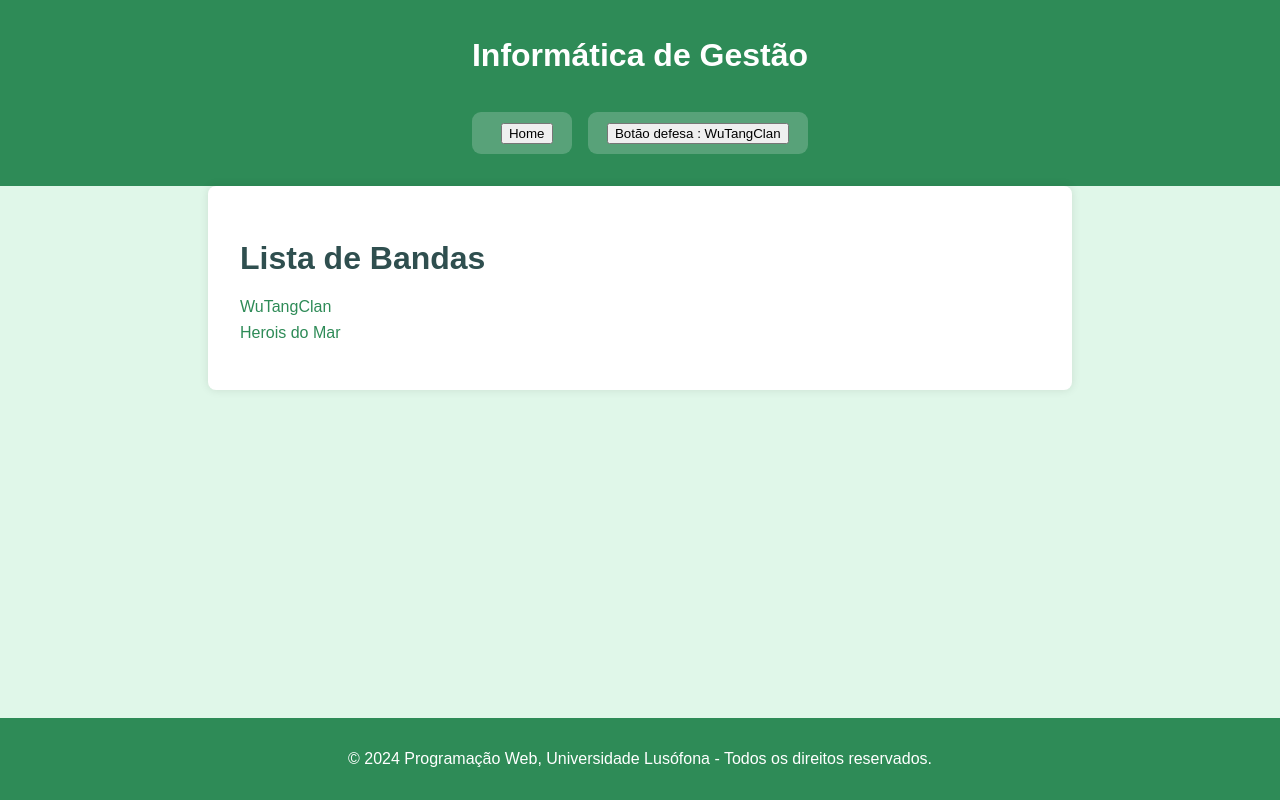
After one commit to EduCalhancas/PW-Projeto-Final, a Django app: page /bandas/index/ in a window 1280 px wide. The commit adds this page. Run offline with Django 4.2, Linux system fonts and the light colour scheme; data comes from the database, SQL or seed files in the repository; both versions use the stored data as it was after the commit.

Commit message:
projFinal

```diff
--- a/bandas/models.py
+++ b/bandas/models.py
@@ -3,6 +3,7 @@ from django.db import models
 # Create your models here.
 
 class Banda(models.Model):
+    idbanda = models.IntegerField(default=1)
     nome = models.CharField(max_length=100)
     membros = models.TextField()
     descricao = models.TextField()
--- /dev/null
+++ b/bandas/serializers.py
@@ -0,0 +1,4 @@
+from rest_framework import serializers
+
+class BandaSerializer(serializers.Serializer):
+    nome = serializers.CharField(max_length=100)
--- /dev/null
+++ b/bandas/templates/bandas/index.html
@@ -0,0 +1,107 @@
+<!DOCTYPE html>
+<html lang="pt">
+<head>
+    <meta charset="UTF-8">
+    <meta name="viewport" content="width=device-width, initial-scale=3.0">
+    <title>App Curso</title>
+    <style>
+        body {
+            background: #e0f7e9;
+            color: #2f4f4f;
+            font-family: Arial, sans-serif;
+            margin: 0;
+            padding: 0;
+        }
+        header {
+            background: #2e8b57;
+            color: white;
+            padding: 1em;
+            text-align: center;
+        }
+        .menu {
+            display: flex;
+            gap: 1em;
+            justify-content: center;
+            background: #2e8b57;
+            padding: 1em 0;
+        }
+        .menu a {
+            color: white;
+            text-decoration: none;
+            font-size: 1.2em;
+            padding: 0.5em 1em;
+            background: rgba(255, 255, 255, 0.2);
+            border-radius: 9px;
+            transition: background 0.3s, transform 0.3s;
+        }
+        .menu a:hover {
+            background: #3cb371;
+            transform: scale(1.05);
+        }
+        .menu a i {
+            margin-right: 0.5em;
+        }
+        main {
+            padding: 2em;
+            max-width: 800px;
+            margin: auto;
+            background: white;
+            border-radius: 8px;
+            box-shadow: 0 0 10px rgba(0, 0, 0, 0.1);
+        }
+        main h2 {
+            color: #2e8b57;
+        }
+        footer {
+            background: #2e8b57;
+            color: white;
+            text-align: center;
+            padding: 1em 0;
+            position: fixed;
+            bottom: 0;
+            width: 100%;
+        }
+        ul {
+            list-style: none;
+            padding: 0;
+        }
+        ul li {
+            margin: 0.5em 0;
+        }
+        ul li a {
+            color: #2e8b57;
+            text-decoration: none;
+            transition: color 0.3s;
+        }
+        ul li a:hover {
+            color: #3cb371;
+        }
+    </style>
+</head>
+<body>
+    <header>
+        <h1>Informática de Gestão</h1>
+        <nav>
+            <div class="menu">
+                <a href="{% url 'portfolio:landing_page' %}"><i class="fas fa-home"></i><button>Home</button></a>
+                <a href="{% url 'bandas:banda' idbanda=1 %}"><button>Botão defesa : WuTangClan</button></a>
+            </div>
+        </nav>
+    </header>
+
+    <main>
+        <h1>Lista de Bandas</h1>
+        <ul>
+            {% for banda in bandas %}
+                <li>
+                    <a href="{% url 'bandas:banda' idbanda=banda.idbanda %}">{{banda.nome}}</a>
+                </li>
+            {% endfor %}
+        </ul>
+    </main>
+
+    <footer>
+        <p>&copy; 2024 Programação Web, Universidade Lusófona - Todos os direitos reservados.</p>
+    </footer>
+</body>
+</html>
--- /dev/null
+++ b/bandas/urls.py
@@ -0,0 +1,9 @@
+from django.urls import path
+from . import views
+
+app_name = 'bandas'
+
+urlpatterns = [
+    path('index/', views.index_view, name='index'),
+    path('banda/<int:idbanda>', views.banda_view, name='banda'),
+]
--- a/bandas/views.py
+++ b/bandas/views.py
@@ -1,3 +1,12 @@
-from django.shortcuts import render
+from django.shortcuts import get_object_or_404, render
+from .models import Banda
 
 # Create your views here.
+
+def index_view(request):
+    bandas = Banda.objects.all()
+    return render(request, 'bandas/index.html', {'bandas': bandas})
+
+def banda_view(request, idbanda):
+    banda = get_object_or_404(Banda, idbanda=idbanda)
+    return render(request, 'bandas/banda.html', {'banda': banda})
--- a/project/urls.py
+++ b/project/urls.py
@@ -18,6 +18,7 @@ from django.urls import path, include
 
 urlpatterns = [
     path('admin/', admin.site.urls),
+    path('bandas/', include('bandas.urls')),
     path('noobsite/', include('noobsite.urls')),  # novo path
     path('pwsite/', include('pwsite.urls')),  # path pwsite
     path('curso/', include('curso.urls')),  # path curso
```
Also changed, not shown: bandas/templates/bandas/banda.html (added, +83 -0 lines), portfolio/templates/portfolio/landing_page.html (+2 -7 lines), bandas/migrations/0002_banda_idbanda.py (added), db.sqlite3, media/bandas/Heroisdomar.jpeg (added), media/bandas/Heroisdomar_lLQfVzO.jpeg (added).
